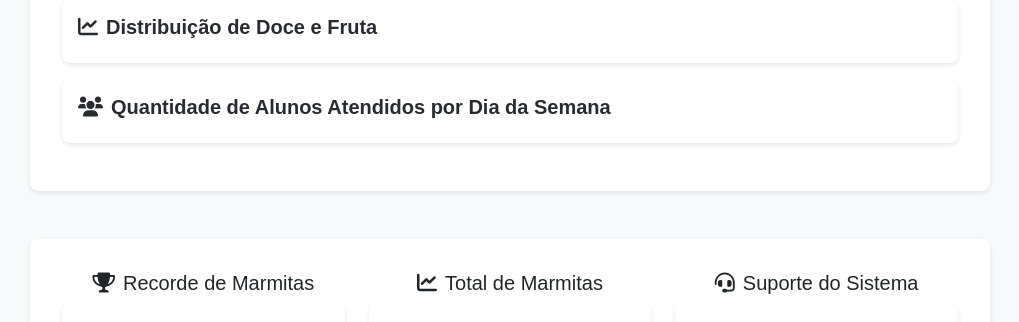
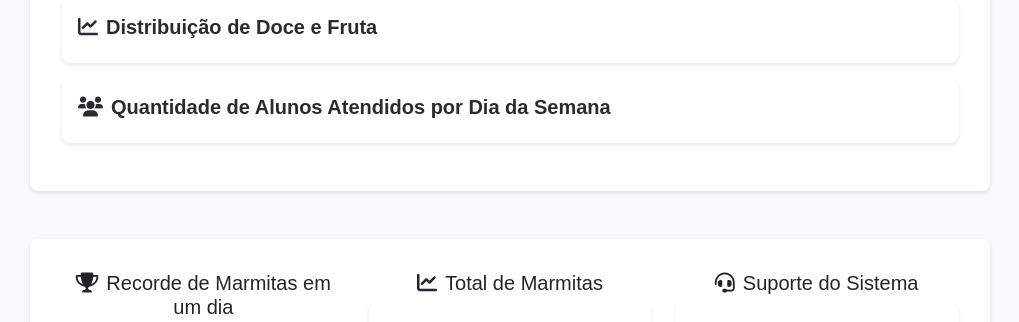
Before and after one commit to mdrs-thiago/projeto-fila-zero, a Flask app: template SiteCozinha/templates/dashboard.html in a window 1280 px wide. Shown: the part 497-819 px from the top of the page, without its empty margins (130-1149 px from the left). Run offline with Flask 3, Linux system fonts and the light colour scheme; the template is opened without the code that fills it, so the values that code supplies are empty.

Commit message:
alterando o texto do recorde de marmitas na dashboard

```diff
--- a/SiteCozinha/templates/dashboard.html
+++ b/SiteCozinha/templates/dashboard.html
@@ -229,7 +229,7 @@
         <div class="row">
             <!-- Coluna 1: Recorde de marmitas -->
             <div class="col-md-4">
-                <h5 class="text-center"><i class="fas fa-trophy me-2"></i>Recorde de Marmitas</h5>
+                <h5 class="text-center"><i class="fas fa-trophy me-2"></i>Recorde de Marmitas em um dia</h5>
                 <div class="card">
                     <div class="card-body text-center">
                         <p><strong>Dia:</strong> {{ recorde_dia }}</p>
```
